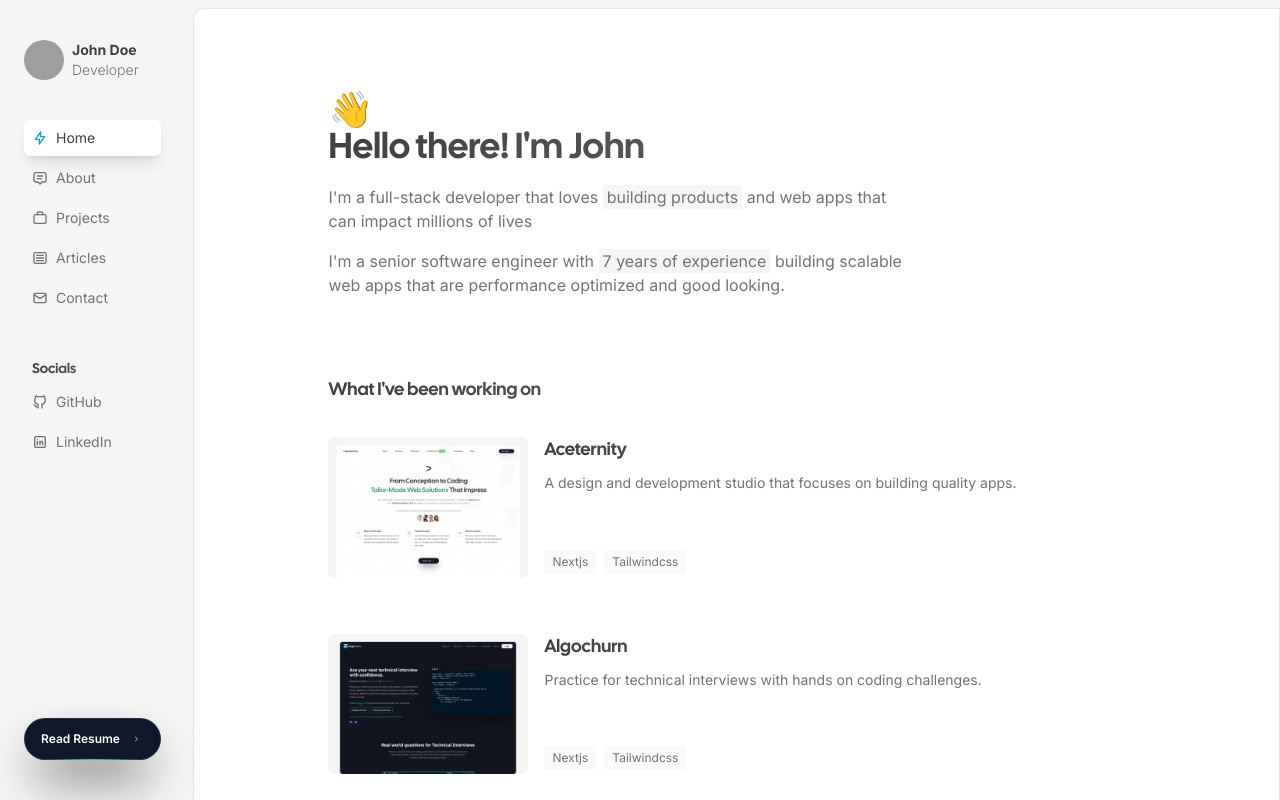
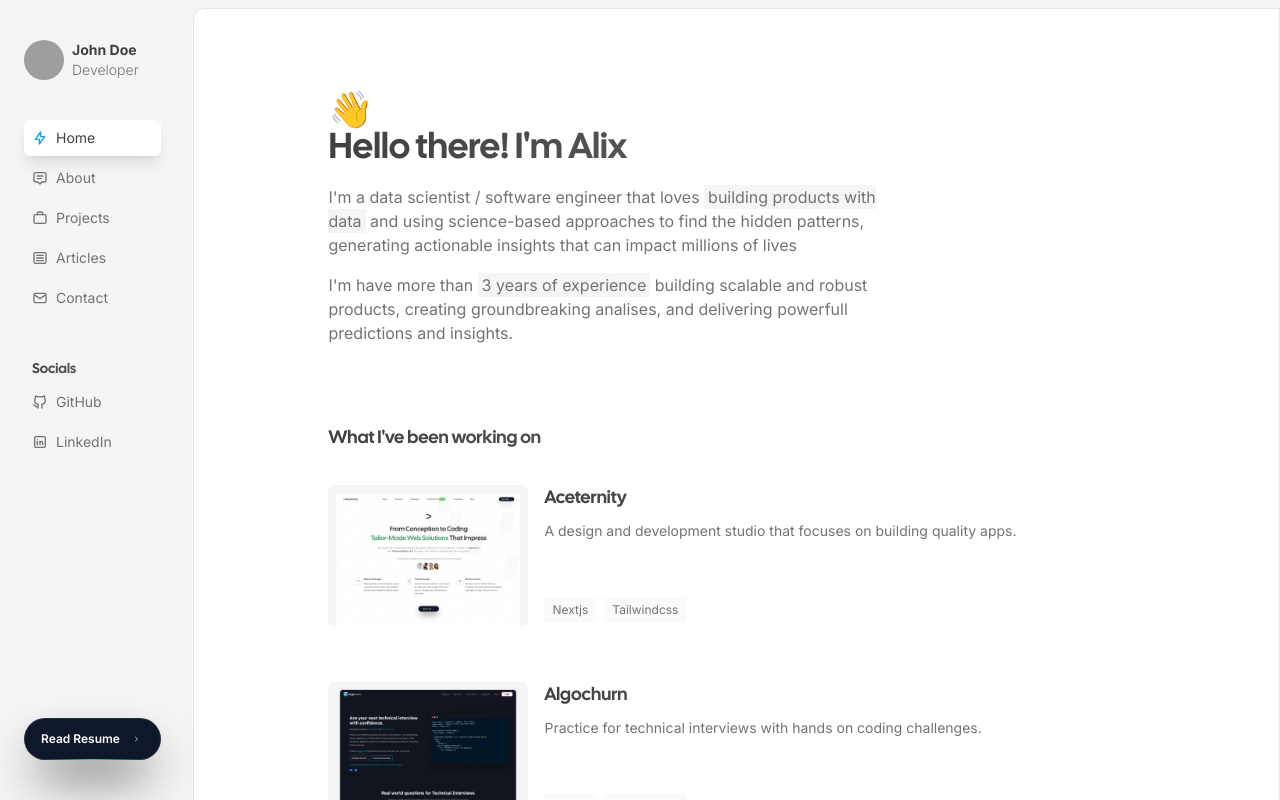
Before and after one commit to alixlm19/portfolio, a Next.js app: page / in a window 1280 px wide. Built offline with nearby package versions, Linux system fonts and the light colour scheme; grey boxes are pictures that could not be loaded.

Commit message:
Changed heading msg in home page

```diff
--- a/src/app/page.tsx
+++ b/src/app/page.tsx
@@ -10,16 +10,17 @@ export default function Home() {
   return (
     <Container>
       <span className="text-4xl">👋</span>
-      <Heading className="font-black">Hello there! I&apos;m John</Heading>
+      <Heading className="font-black">Hello there! I&apos;m Alix</Heading>
       <Paragraph className="max-w-xl mt-4">
-        I&apos;m a full-stack developer that loves{" "}
-        <Highlight>building products</Highlight> and web apps that can impact
-        millions of lives
+        I&apos;m a data scientist / software engineer that loves{" "}
+        <Highlight>building products with data</Highlight> and using science-based approaches
+        to find the hidden patterns, generating actionable insights
+        that can impact millions of lives
       </Paragraph>
       <Paragraph className="max-w-xl mt-4">
-        I&apos;m a senior software engineer with{" "}
-        <Highlight>7 years of experience</Highlight> building scalable web apps
-        that are performance optimized and good looking.
+        I&apos;m have more than{" "}
+        <Highlight>3 years of experience</Highlight> building scalable and robust products,
+        creating groundbreaking analises, and delivering powerfull predictions and insights.
       </Paragraph>
       <Heading
         as="h2"
```
Also changed, not shown: 1 other file (tests, documents, lock files or other folders).
